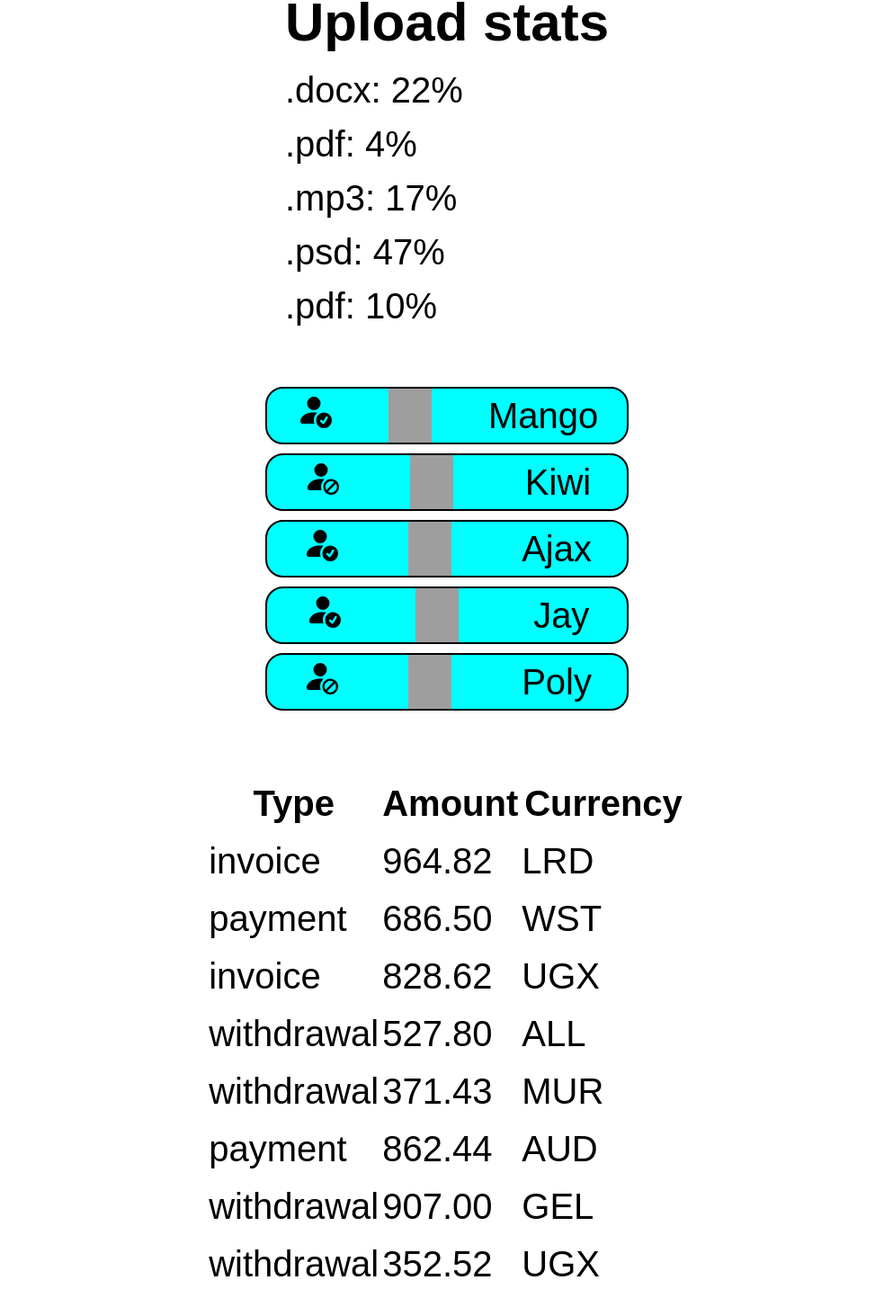
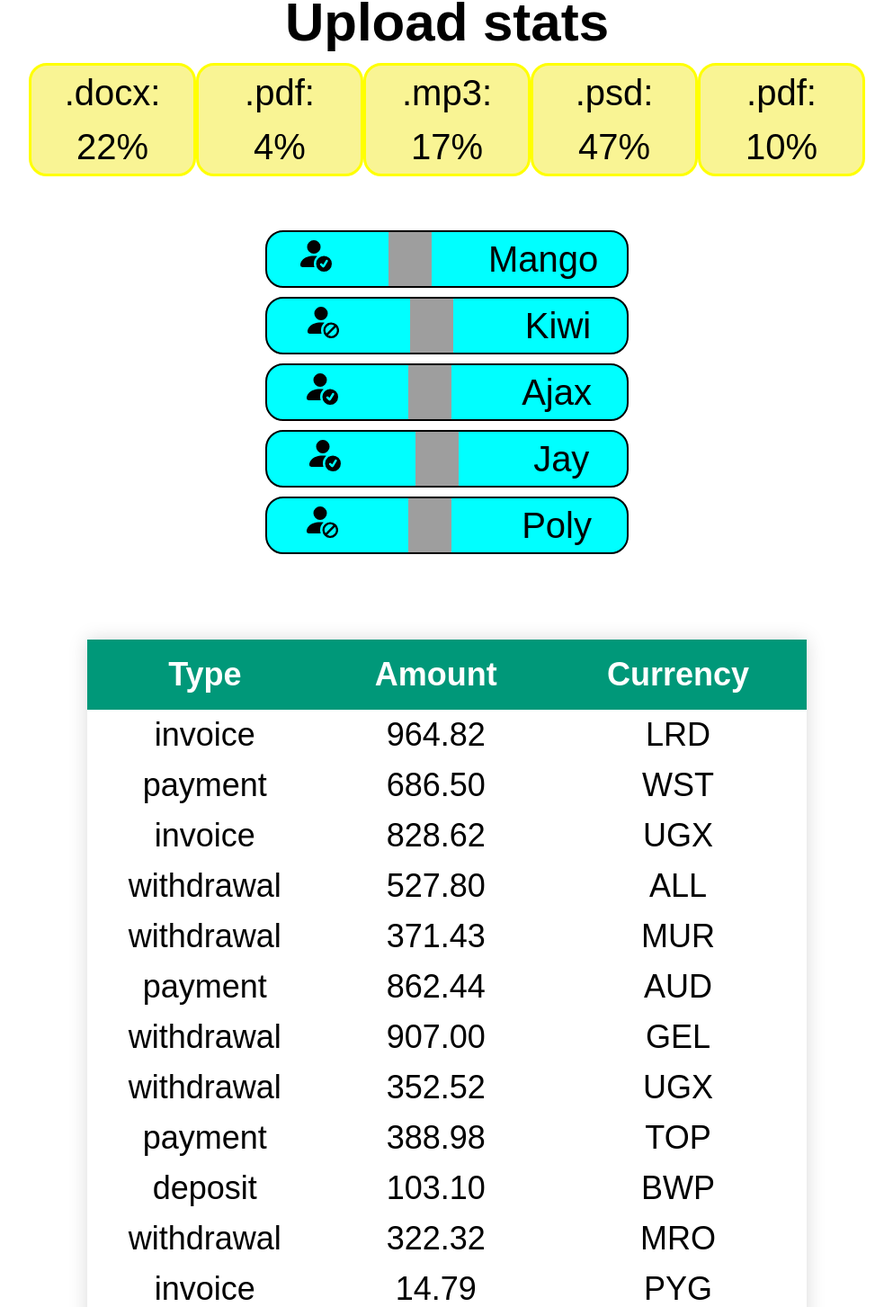
Before and after one commit to Nikita80230/goit-react-hw-01-components, a React (Create React App) app: page / in a window 1280 px wide. Shown: the part 740-2193 px from the top of the page at 90% size, without its empty margins (143-1136 px from the left). Built offline with nearby package versions, Linux system fonts and the light colour scheme; grey boxes are pictures that could not be loaded.

Commit message:
add styles to task 2,3,4

```diff
--- a/src/components/Statistics/Statistics.jsx
+++ b/src/components/Statistics/Statistics.jsx
@@ -1,10 +1,11 @@
 import { StatisticsItem } from "../StatisticsItem/StatisticsItem"
+import css from './Statistics.module.css'
 
 export function Statistics({ statistics }) {
-    return <section className="statistics">
-        <h2 className="title">Upload stats</h2>
+    return <section className={css.statistics}>
+        <h2 className={css.title}>Upload stats</h2>
 
-        <ul className="stat-list">
+        <ul className={css.statList}>
             {statistics.map((item) => (
                 <li key = {item.id}>
                     <StatisticsItem item={item} />
--- a/src/components/Statistics/Statistics.module.css
+++ b/src/components/Statistics/Statistics.module.css
@@ -0,0 +1,12 @@
+.statList {
+  display: flex;
+  justify-content: space-around;
+}
+
+.statistics {
+  width: auto;
+}
+
+.title {
+  text-align: center;
+}
--- a/src/components/StatisticsItem/StatisticsItem.jsx
+++ b/src/components/StatisticsItem/StatisticsItem.jsx
@@ -1,6 +1,9 @@
+import css from './StatisticsItem.module.css'
+
+
 export function StatisticsItem({ item }) {
     const { label, percentage } = item;
-    return <div>
+    return <div className={css.statisticsItem}>
         <span className="label">{label}: </span>
         <span className="percentage">{percentage}%</span>
     </div>
--- a/src/components/StatisticsItem/StatisticsItem.module.css
+++ b/src/components/StatisticsItem/StatisticsItem.module.css
@@ -0,0 +1,9 @@
+.statisticsItem {
+  display: flex;
+  flex-direction: column;
+  background-color: rgb(249, 244, 148);
+  border: 3px solid yellow;
+  border-radius: 20px;
+  text-align: center;
+  width: 180px;
+}
--- a/src/components/TransactionHistory/TransactionHistory.jsx
+++ b/src/components/TransactionHistory/TransactionHistory.jsx
@@ -1,7 +1,8 @@
 import { Transaction } from "../Transaction/Transaction";
+import css from './TransactionHistory.module.css'
 
 export function TransactionHistory({ transactionsData }) {
-    return <table className="transaction-history">
+    return <table className={css.transactionHistory}>
             <thead>
                 <tr>
                     <th>Type</th>
--- a/src/components/TransactionHistory/TransactionHistory.module.css
+++ b/src/components/TransactionHistory/TransactionHistory.module.css
@@ -0,0 +1,24 @@
+.transactionHistory {
+  width: 800px;
+  border-collapse: collapse;
+  margin: 25px 0;
+  font-size: 0.9em;
+  font-family: sans-serif;
+  min-width: 400px;
+  box-shadow: 0 0 20px rgba(0, 0, 0, 0.15);
+}
+
+.transactionHistory thead tr {
+  background-color: #009879;
+  color: #ffffff;
+  text-align: left;
+}
+
+.transactionHistory th {
+  padding: 12px 15px;
+  text-align: center;
+}
+
+.transactionHistory tbody tr {
+  text-align: center;
+}
```
